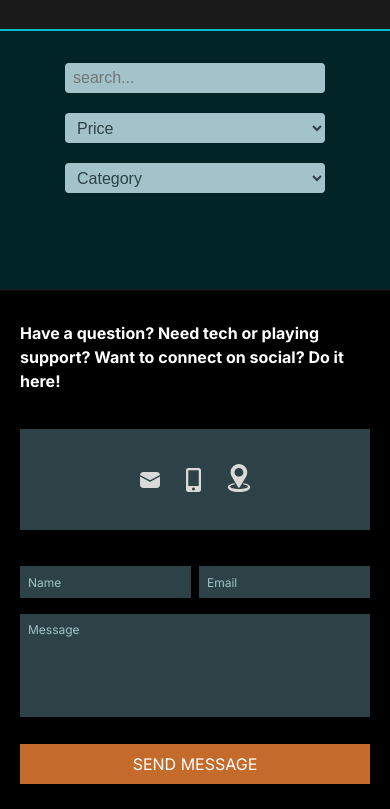
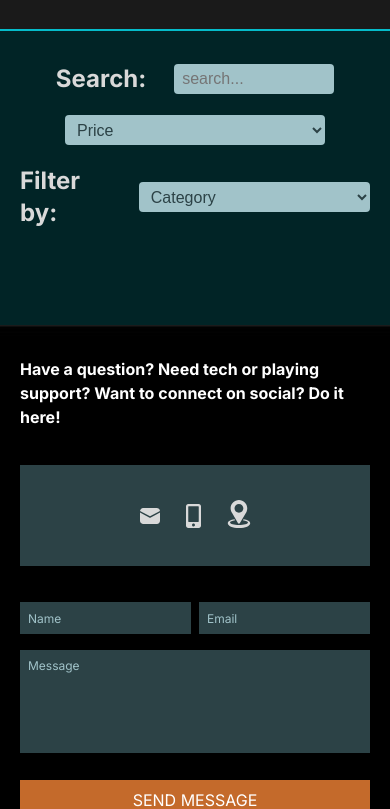
Before and after one commit to IrakliMen/finalJS, a plain HTML site: page index.html in a window 390 px wide. Shown: the part 1107-1916 px from the top of the page. Drawn offline with Linux system fonts and the light colour scheme; no server answers.

Commit message:
add search

```diff
--- a/css/laptop.css
+++ b/css/laptop.css
@@ -71,14 +71,6 @@
         padding-inline: 45px;
     }
 }
-@media (max-width: 1070px) {
-    h5, .searchInput {
-        display: none;
-    }
-    #searchInput {
-        display: block;
-    }
-}
 @media (max-width: 997px) {
     footer {
         padding-inline: 32px;
--- a/css/styles.css
+++ b/css/styles.css
@@ -282,7 +282,7 @@ h5 {
     line-height: 32px;
     color: #D9D9D9;
 }
-.searchInput, select {
+#searchInput, select {
     width: 160px;
     height: 30px;
 }
@@ -292,7 +292,7 @@ h5 {
 .sort, #sort, #search {
     column-gap: 28px;
 }
-#filter, #sort, .searchInput {
+#filter, #sort, #searchInput {
     padding: 4px 8px;
     border: none;
     font-weight: 400;
@@ -309,9 +309,7 @@ h5 {
     font-size: 16px;
     line-height: 24px;
 }
-#searchInput {
-    display: none;
-}
+
 /* cards */
 .card_container {
     display: flex;
--- a/index.html
+++ b/index.html
@@ -121,8 +121,7 @@
                 <div class="filters">
                     <div id="search">
                         <h5>Search:</h5>
-                        <input type="text" class="searchInput">
-                        <input type="text" class="searchInput" id="searchInput" placeholder="search...">
+                        <input type="text" id="searchInput" placeholder="search...">
                     </div>
                     <div class="sort">
                         <h5 class="catalog_title">Sort by:</h5>
--- a/script.js
+++ b/script.js
@@ -113,3 +113,14 @@ sort.addEventListener("change", async (e) => {
   container.innerHTML = "";
   createCards(products);
 });
+
+//search
+const search = document.getElementById("searchInput");
+search.addEventListener("input", async (e) => {
+  const products = await getProducts();
+  const filtered = products.filter((product) =>
+    product.title.toLowerCase().includes(e.target.value.toLowerCase())
+  );
+  container.innerHTML = "";
+  createCards(filtered);
+});
```
